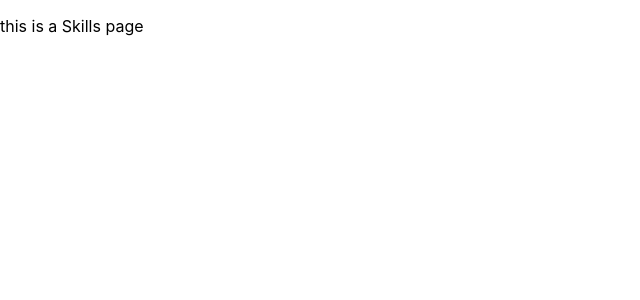
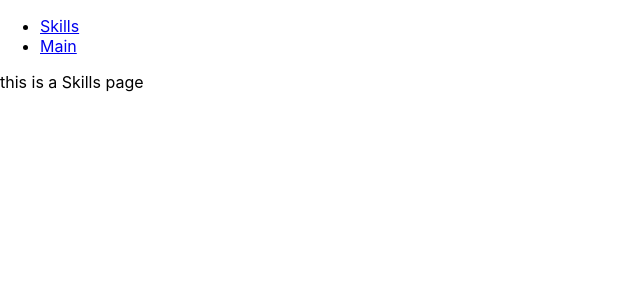
Before and after one commit to seankimfeb/seankimportfolio, a React (Create React App) app: page /skills in a window 1280 px wide. Shown: the top 300 px of the page, without its empty margins (0-640 px from the left). Built offline with nearby package versions, Linux system fonts and the light colour scheme.

Commit message:
added components and pages templates

```diff
--- a/package.json
+++ b/package.json
@@ -1,4 +1,5 @@
 {
+  "homepage": "https://seankimfeb.github.io/seankimportfolio",
   "name": "seankimportfolio",
   "version": "0.1.0",
   "private": true,
@@ -7,6 +8,7 @@
     "@testing-library/react": "^13.4.0",
     "@testing-library/user-event": "^13.5.0",
     "express": "^4.18.2",
+    "gh-pages": "^6.1.1",
     "nodemon": "^3.0.2",
     "react": "^18.2.0",
     "react-dom": "^18.2.0",
@@ -15,6 +17,8 @@
     "web-vitals": "^2.1.4"
   },
   "scripts": {
+    "predeploy": "npm run build",
+    "deploy": "gh-pages -d build",
     "start": "react-scripts start",
     "build": "react-scripts build",
     "test": "react-scripts test",
--- a/src/App.js
+++ b/src/App.js
@@ -2,13 +2,16 @@ import logo from './logo.svg';
 import './App.css';
 import ReactDOM from 'react-dom';
 import { BrowserRouter,Routes ,Route } from 'react-router-dom';
-import NavigationBar from './components/NavigationBar';
+import NavBar from './components/NavigationBar';
+import Intro from './pages/Introduction'
 import Skills from './pages/Skills';
 function App() {
   return (
     <div>
       <BrowserRouter>
+      <NavBar/>
       <Routes>
+      <Route path="/" element ={<Intro />} />
       <Route path="/Skills" element={<Skills />} />
       </Routes>
       </BrowserRouter>
--- a/src/components/NavigationBar.jsx
+++ b/src/components/NavigationBar.jsx
@@ -9,6 +9,9 @@ const NavigationBar = () => {
         <li>
           <Link to="/Skills">Skills</Link>
         </li>
+        <li>
+        <Link to="/">Main</Link>
+        </li>
         {/* Add more navigation links as needed */}
       </ul>
     </nav>
```
Also changed, not shown: src/components/Profile.jsx (added), src/pages/Projects.jsx (added), 1 other file (tests, documents, lock files or other folders).
